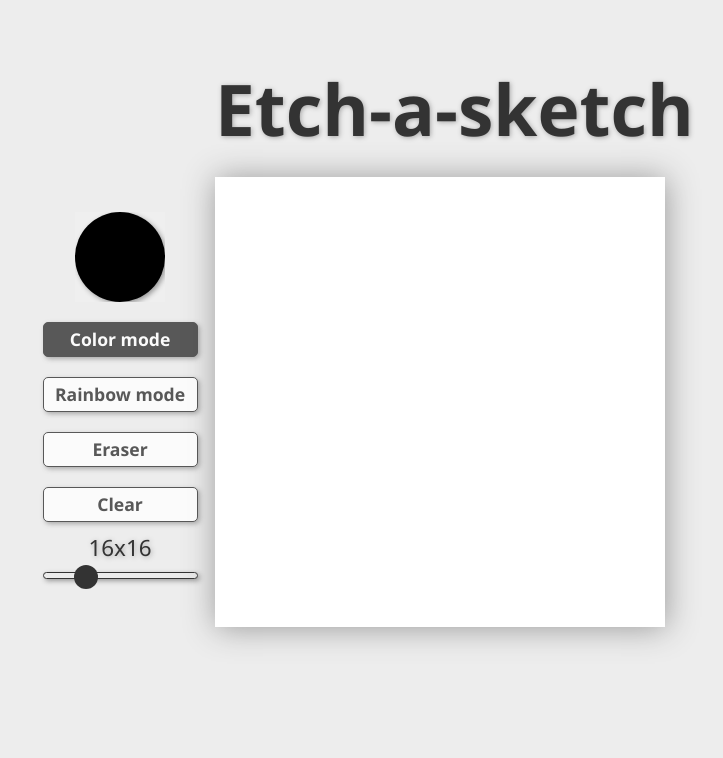
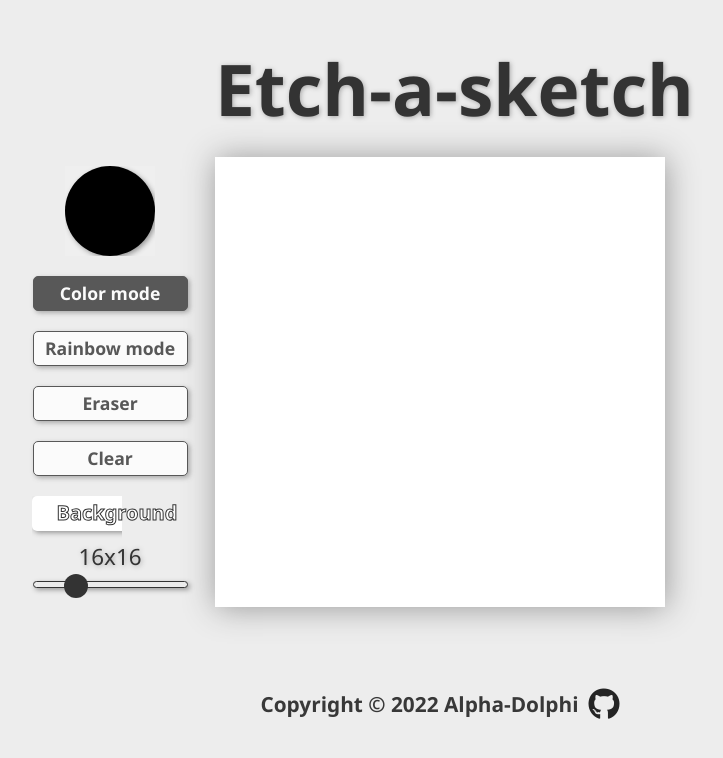
Before and after one commit to Alpha-Dolphi/Etch-a-sketch, a plain HTML site: page index.html in a window 1280 px wide. Shown: the whole page, without its empty margins (270-993 px from the left). Drawn offline with Linux system fonts and the light colour scheme.

Commit message:
adding a footer and a changing background feature

```diff
--- a/index.html
+++ b/index.html
@@ -13,13 +13,28 @@
         <button id="rainbow-mode" class="button">Rainbow mode</button>
         <button id="eraser" class="button">Eraser</button>
         <button id="clear">Clear</button>
+        <div id="frame">
+          <input id="back" type="color" onchange="changeBackground(this.value)"></button>
+          <p id="decription">Background</p>
+        </div>
         <p id="scale">16x16</p>
-        <input id="range-input" type="range" min="1" max="64" step="1" value="16" oninput="showScale(this.value)" onchange="filling(this.value)" />
+        <input id="range-input" type="range" min="1" max="64" step="1" value="16" oninput="showScale(this.value)" onchange="filling(this.value, document.querySelector('#back').value)" />
     </section>
     <section id="board">
         <h1 id="name">Etch-a-sketch</h1>
-        <div id="canvas">
-        </div>
+        <div id="canvas"></div>
+        <footer class="footer">
+            <p>
+              Copyright ©
+              <script>
+                document.write(new Date().getFullYear())
+              </script>
+              Alpha-Dolphi
+            </p>
+            <a href="https://github.com/Alpha-Dolphi" target="_blank">
+              <i class="fa fa-github"></i>
+            </a>
+        </footer>
     </section>
 </body>
 <script src="js-file.js"></script>
--- a/js-file.js
+++ b/js-file.js
@@ -9,22 +9,27 @@
     const eraser = document.querySelector('#eraser');
     const colorMode = document.querySelector('#color-mode');
     const rainbowMode = document.querySelector('#rainbow-mode');
+    const back = document.querySelector('#back');
+    const frame = document.querySelector('#frame');
+
+    document.querySelector('#back').value = "#FFFFFF";
 
     // Setting up an initial color and canvas scale
-    let brushColor = "black";
-    rainbow = false;
-    var first = 0;
+    let brushColor = "black", rainbow = false, first = 0, prevBackColor = `rgb(${hexToRgb('#FFFFFF').r}, ${hexToRgb('#FFFFFF').g}, ${hexToRgb("#FFFFFF").b})`;;
     if(first === 0) {
         first++;
-        filling(16);
+        filling(16, "#FFFFFF");
     }
 
-    function filling(value) {
+    function filling(value, backColor) {
         canvas.textContent = ''; // Emptying the canvas
         let fragment = new DocumentFragment();
         for (var i = 0; i<value*value; i++) { // Filling the fragment with div elements
             var div = document.createElement('div');
             div.classList.add("cell");
+            div.style.value = "clean";
+            div.style.backgroundColor = backColor;
+            // alert(document.querySelector('.cell').style.backgroundColor);
             var width = height = (450/value);
             div.style.width = `${width}px`;
             div.style.height = `${height}px`;
@@ -48,9 +53,11 @@
                 if (rainbow === true) {
                     // generating a random color
                     cell.style.backgroundColor = "#" + Math.floor(Math.random()*16777215).toString(16);
+                    cell.style.value = "painted";
                 }
                 else {
                     cell.style.backgroundColor = brushColor;
+                    cell.style.value = "painted";
                 }
             });
             // checking what happens to a mouse outside of the canvas
@@ -64,9 +71,11 @@
                     if (rainbow === true) {
                         // generating a random color
                         cell.style.backgroundColor = "#" + Math.floor(Math.random()*16777215).toString(16);
+                        cell.style.value = "painted";
                     }
                     else {
                         cell.style.backgroundColor = brushColor;
+                        cell.style.value = "painted";
                     }
                 }
             });
@@ -107,12 +116,12 @@
     })
 
     clear.addEventListener("click", () => {
-        filling(range.value);
+        filling(range.value, document.querySelector('#back').value);
     })
 
     eraser.addEventListener("click", () => {
         rainbow = false;
-        brushColor = "white";
+        brushColor = document.querySelector('#back').value;
     })
 
     rainbowMode.addEventListener("click", () => {
@@ -124,11 +133,46 @@
         brushColor = colorInput.value;
     })
 
-    background.addEventListener("click", () => {
+    function changeBackground(back) {
+        let scale = document.querySelector('#range-input').value;
+        const cells = document.querySelectorAll('.cell');
+        cells.forEach((cell) => {
+            if (cell.style.backgroundColor == prevBackColor && cell.style.value == "clean") {
+                // console.log("cell.style.backgroundColor = "+ cell.style.backgroundColor);
+                // console.log("prevBackColor = " + prevBackColor);
+                cell.style.backgroundColor = back;
+            }
+        });
+        // alert(back);
+        prevBackColor = `rgb(${hexToRgb(back).r}, ${hexToRgb(back).g}, ${hexToRgb(back).b})`;
+        // alert(prevBackColor);
+        // painting();
+        // filling(scale, back);
+    }
 
+    frame.addEventListener("click", () => {
+        back.click();
     })
 
     // dynamically showing the scale of the canvas
     function showScale(value) {
         scale.textContent = `${value}x${value}`;
     }
+
+    function componentToHex(c) {
+        var hex = c.toString(16);
+        return hex.length == 1 ? "0" + hex : hex;
+      }
+
+      function rgbToHex(r, g, b) {
+        return "#" + componentToHex(r) + componentToHex(g) + componentToHex(b);
+      }
+
+      function hexToRgb(hex) {
+        var result = /^#?([a-f\d]{2})([a-f\d]{2})([a-f\d]{2})$/i.exec(hex);
+        return result ? {
+          r: parseInt(result[1], 16),
+          g: parseInt(result[2], 16),
+          b: parseInt(result[3], 16)
+        } : null;
+    }
--- a/styles.css
+++ b/styles.css
@@ -12,19 +12,21 @@
 }
 
 body {
-    margin-top: 60px;
+    padding-top: 40px;
+    padding-bottom: 5px;
     display: grid;
     grid-template-columns: 0.5fr 140px 500px 0.5fr;
     background-color: #EDEDED;
 }
 #instruments-panel {
-    padding-top: 100px;
+    margin-top: -15px;
     grid-column: 2/3;
     display: flex;
     flex-direction: column;
     align-items: center;
     justify-content: center;
     gap: 20px;
+    margin-right: 20px;
 }
 
 input[type='color']:first-of-type {
@@ -33,10 +35,22 @@ input[type='color']:first-of-type {
     height: 90px;
     border: none;
     transition: 0.25s ease-in;
+    z-index: 5;
 }
 
 input[type='color']:first-of-type::-webkit-color-swatch-wrapper {
     padding: 0;
+
+
+
+
+
+
+
+
+
+
+
 }
 
 input[type='color']:first-of-type::-webkit-color-swatch {
@@ -55,6 +69,7 @@ input[type='color']:first-of-type::-webkit-color-swatch {
 }
 
 input[type=range] {
+    z-index: 3;
     margin-top: -8px;
     -webkit-appearance: none;
     height: 1px;
@@ -84,7 +99,9 @@ input[type=range]::-webkit-slider-runnable-track {
     font-weight: 500;
     margin-top: -10px;
     text-shadow: 1px 1px 5px #a6a6a6;
+    z-index: 3;
 }
+
 .button:first-of-type {
     background-color: var(--main-color);
     color: white;
@@ -109,6 +126,10 @@ input[type=range]::-webkit-slider-runnable-track {
 .button:hover, #col:hover, #clear:hover {
     scale: 1.06;
 }
+#frame:hover {
+    scale: 1.06;;
+}
+
 #board {
     grid-column: 3/4;
     display: flex;
@@ -130,12 +151,108 @@ input[type=range]::-webkit-slider-runnable-track {
     flex-wrap: wrap;
     box-shadow: 1px 1px 30px #999999;
 }
-.cell {
-    background-color: white;
+/* .cell {
+    background-color: blueviolet;
+} */
+
+
+
+#back::-webkit-color-swatch {
+    /* background-color: white; */
+    height: 35px;
+    font-weight: 620;
+    transition: 0.25s ease-in;
+    border-radius: 5px;
+    box-shadow: 2px 2px 5px #999999;
+}
+#frame {
+    /* border: 1px solid var(--main-color); */
+    height: 35px;
+    width: 157px;
+    transition: 0.25s ease-in;
+    cursor: pointer;
+    /* border: 1px solid var(--main-color); */
+    border-bottom-width: 0px;
+    border-left-width: 0px;
+    border-radius: 5px;
+}
+#decription {
+    -webkit-text-stroke: 1px var(--main-color);
+    margin-left: 25px;
+    color: white;
+    font-size: 1.25rem;
+    font-weight: 620;
+    /* opacity: 80%; */
+    margin-top: -87px;
+}
+input[id="back"] {
+	-webkit-appearance: none;
+	border: none;
+	width: 155px;
+	height: 5px;
+    /* background-color: white; */
+}
+input[id="back"]::-webkit-color-swatch-wrapper {
+	padding: 0;
+    width: 155px;
+    background-color: #EDEDED;
+}
+input[id="back"]::-webkit-color-swatch {
+	border: none;
+    width: 155px;
+    /* color: white; */
+}
+
+body::-webkit-scrollbar {
+    width: 4px;
+}
+
+body::-webkit-scrollbar-track {
+    background-color: #e4e4e4;
+}
+
+body::-webkit-scrollbar-thumb {
+    background-color: var(--main-color);
+}
+.footer {
+    grid-column: 2/3;
+    display: flex;
+    align-items: center;
+    justify-content: center;
+    margin-top: 55px;
+    gap: 10px;
+    width: 450px;
+    /* height: 65px;      */
+    font-size: 1.3rem;
+    opacity: 97%;
+    font-weight: 600;
+}
+footer:hover i {
+    animation: myfirst 1.2s 1;
+}
+i {
+    font-size: 2rem;
+    color: #1E1E1E;
+}
+@keyframes myfirst
+{
+    0%      {color: yellowgreen;}
+    100%    {color: #1E1E1E;}
+}
+a {
+    font-size: 2rem;
+    color: var(--primary-light);
+}
+.fa-github {
+    transition: transform 0.3s ease-in-out;
+  }
+.fa-github:hover {
+    transform: rotate(360deg) scale(1.2);
 }
 
 @media screen and (max-width: 675px) {
     body {
+        padding-top: 180px;
         grid-template-columns: 1fr 500px 1fr;
     }
     #instruments-panel, #board {
@@ -143,10 +260,14 @@ input[type=range]::-webkit-slider-runnable-track {
     }
     #instruments-panel {
         position: relative;
-        top: 480px;
+        top: 530px;
     }
     #board {
         position: relative;
-        bottom: 500px;
+        bottom: 480px;
+    }
+    .footer {
+        position: relative;
+        top: 480px;
     }
 }
```
